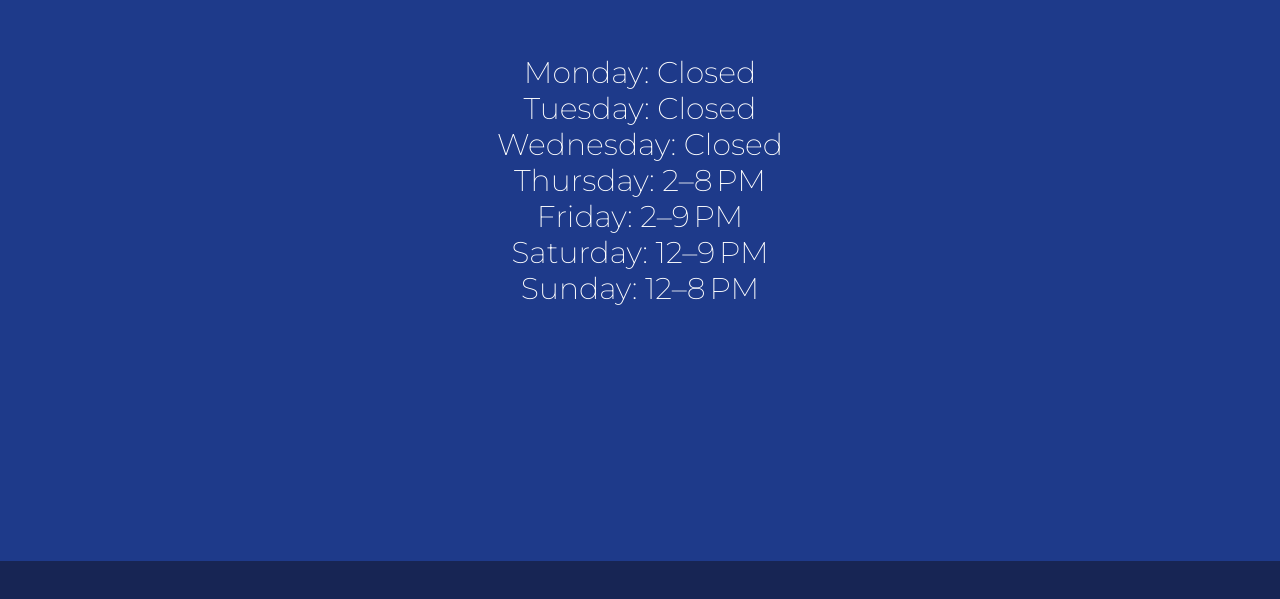
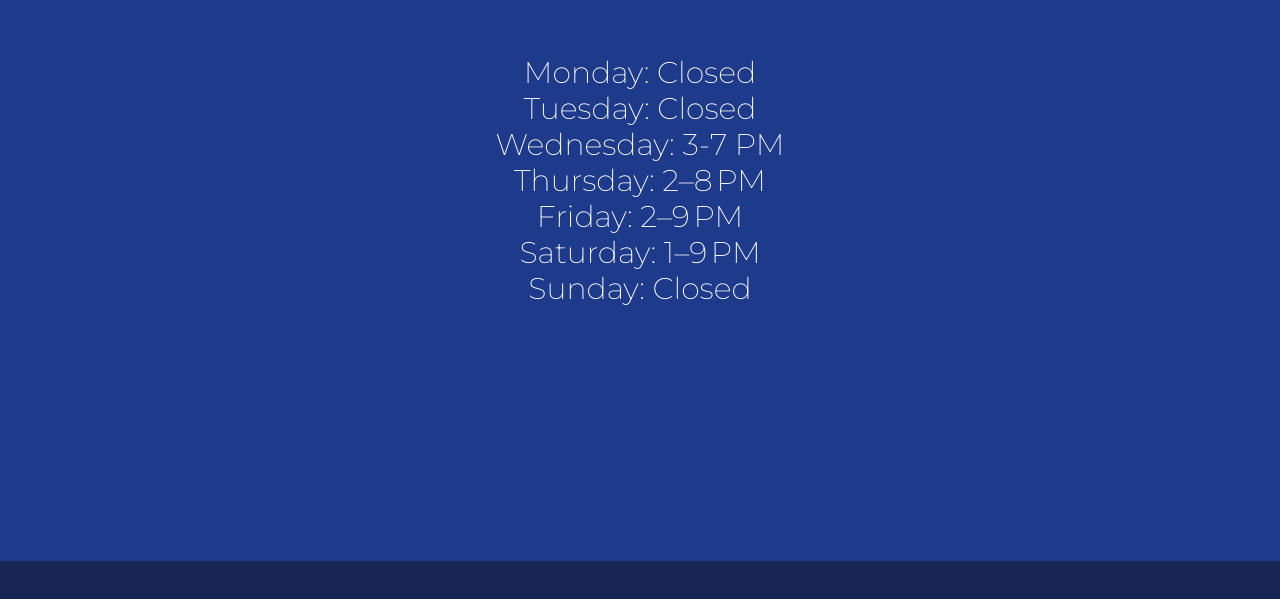
Before and after one commit to meaghansharrard89/palemoon, a React (Create React App) app: page / in a window 1280 px wide. Shown: the part 2639-3238 px from the top of the page. Built offline with nearby package versions, Linux system fonts and the light colour scheme.

Commit message:
Updated hours

```diff
--- a/src/App.js
+++ b/src/App.js
@@ -131,15 +131,15 @@ const App = () => {
               <br />
               Tuesday: Closed
               <br />
-              Wednesday: Closed
+              Wednesday: 3-7 PM
               <br />
               Thursday: 2–8 PM
               <br />
               Friday: 2–9 PM
               <br />
-              Saturday: 12–9 PM
+              Saturday: 1–9 PM
               <br />
-              Sunday: 12–8 PM
+              Sunday: Closed
             </p>
           </div>
         </RevealOnScroll>
```
